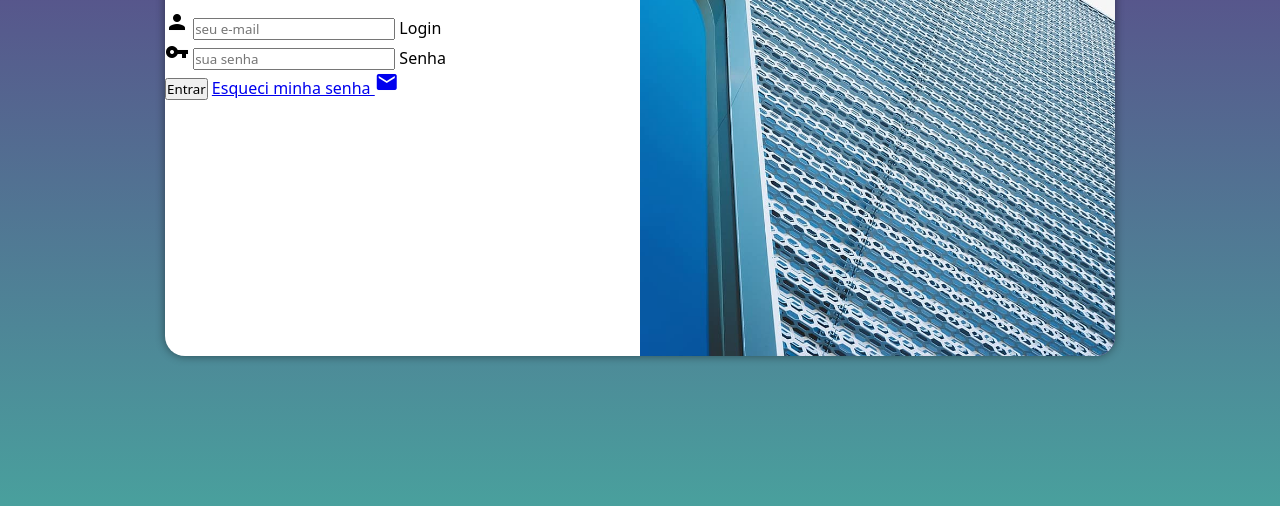
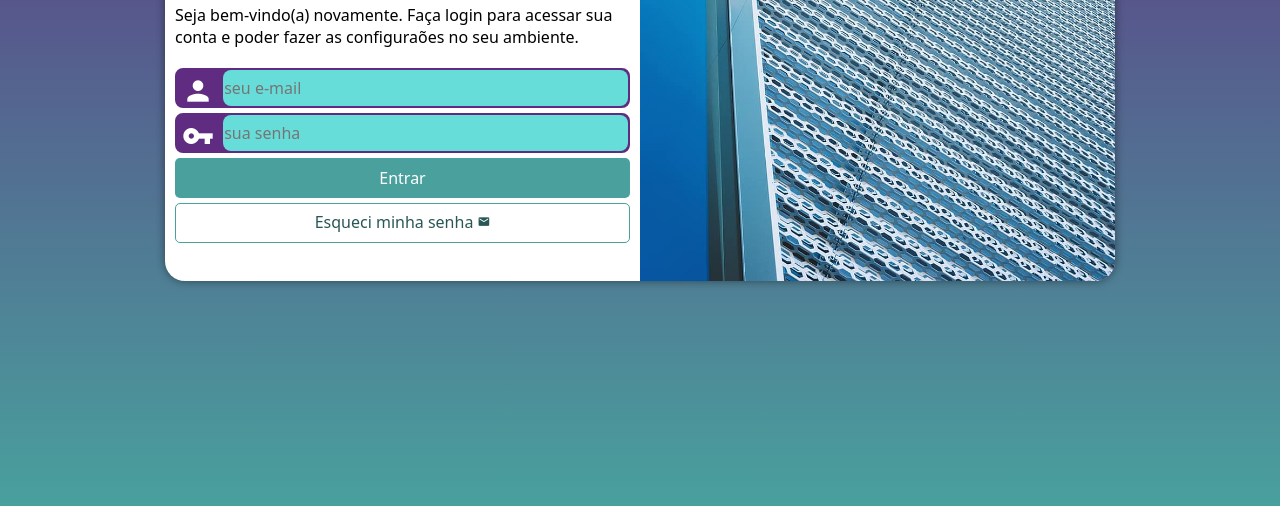
Before and after one commit to gpkaua/projeto-login, a plain HTML site: page index.html in a window 1280 px wide. Shown: the part 294-800 px from the top of the page. Drawn offline with Linux system fonts and the light colour scheme.

Commit message:
versão final

```diff
--- a/estilos/media-query.css
+++ b/estilos/media-query.css
@@ -10,12 +10,14 @@ Grandes telas: Acima de 1200px
 */
 
 @media screen and (min-width: 768px) and (max-width: 992px) {
+    /* CONFIGURAÇÃO PARA TABLET */
     body {
         background-image: linear-gradient(to top, #49a09d, #5f2c82);
     }
 
     section#login {
         width: 80vw;
+        height: 280px;
     }
 
     section#login > div#imagem {
@@ -32,12 +34,14 @@ Grandes telas: Acima de 1200px
 }
 
 @media screen and (min-width: 992px) {
+    /* CONFIGURAÇÃO PARA TELAS GRANDES */
     body {
         background-image: linear-gradient(to top, #49a09d, #5f2c82);
     }
 
     section#login {
         width: 950px;
+        height: 350px;
     }
 
     section#login > div#imagem {
@@ -56,6 +60,7 @@ Grandes telas: Acima de 1200px
     }
 
     div#formulario > p {
-        font-size: 1.2em;
+        font-size: 1em;
+        margin: 20px 0px;
     }
 }
--- a/estilos/style.css
+++ b/estilos/style.css
@@ -29,7 +29,6 @@ section#login {
     position: absolute;
     top: 50%;
     left: 50%;
-    transform: translate(-50%, -50%);
     overflow: hidden;
 
     background-color: white;
@@ -37,6 +36,8 @@ section#login {
     height: 500px;
     border-radius: 20px;
     box-shadow: 0px 0px 10px rgba(0, 0, 0, 0.450);
+
+    transform: translate(-50%, -50%);
     transition: width .3s height .3s;
     transition-timing-function: ease;
 }
@@ -62,3 +63,80 @@ div#formulario > h1 {
 div#formulario > p{
     font-size: 0.8em;
 }
+
+form > div.campo {
+    background-color: #5f2c82;
+    border: 2px solid #5f2c82;
+    display: block;
+    width: 100%;
+    height: 40px;
+    border-radius: 8px;
+    margin: 5px 0px;
+}
+
+div.campo > label {
+    display: none;
+}
+
+div.campo > i {
+    color: white;
+    /* background-color: black; */
+    font-size: 2em;
+    height: 40px;
+    padding: 5px;
+}
+
+div.campo > input {
+    background-color: #67ddd9;
+    font-size: 1em;
+    width: calc(100% - 46.4px);
+    height: 100%;
+    border: 0px;
+    border-radius: 8px;
+    padding: 1px;
+    transform: translateY(-13px);
+}
+
+div.campo > input:focus-within {
+    background-color: white;
+    border: none;
+}
+
+form > input[type=submit] {
+    display: block;
+    font-size: 1em;
+    width: 100%;
+    height: 40px;
+    background-color: #49a09d;
+    color: white;
+    border: none;
+    border-radius: 5px;
+    cursor: pointer;
+}
+
+form > input[type=submit]:hover {
+    background-color: #285755;
+}
+
+form >a.botao {
+    display: block;
+    text-align: center;
+    font-size: 1em;
+    width: 100%;
+    height: 40px;
+    padding-top: 7px;
+    margin-top: 5px;
+    color: #285755;
+    background-color: white;
+    border: 1px solid #49a09d;
+    border-radius: 5px;
+    text-decoration: none;
+}
+
+form > a.botao:hover {
+    background-color: #68e2de;
+}
+
+form > a.botao > i {
+    font-size: 0.8em;
+}
```
Also changed, not shown: index.html (+1 -1 lines).
